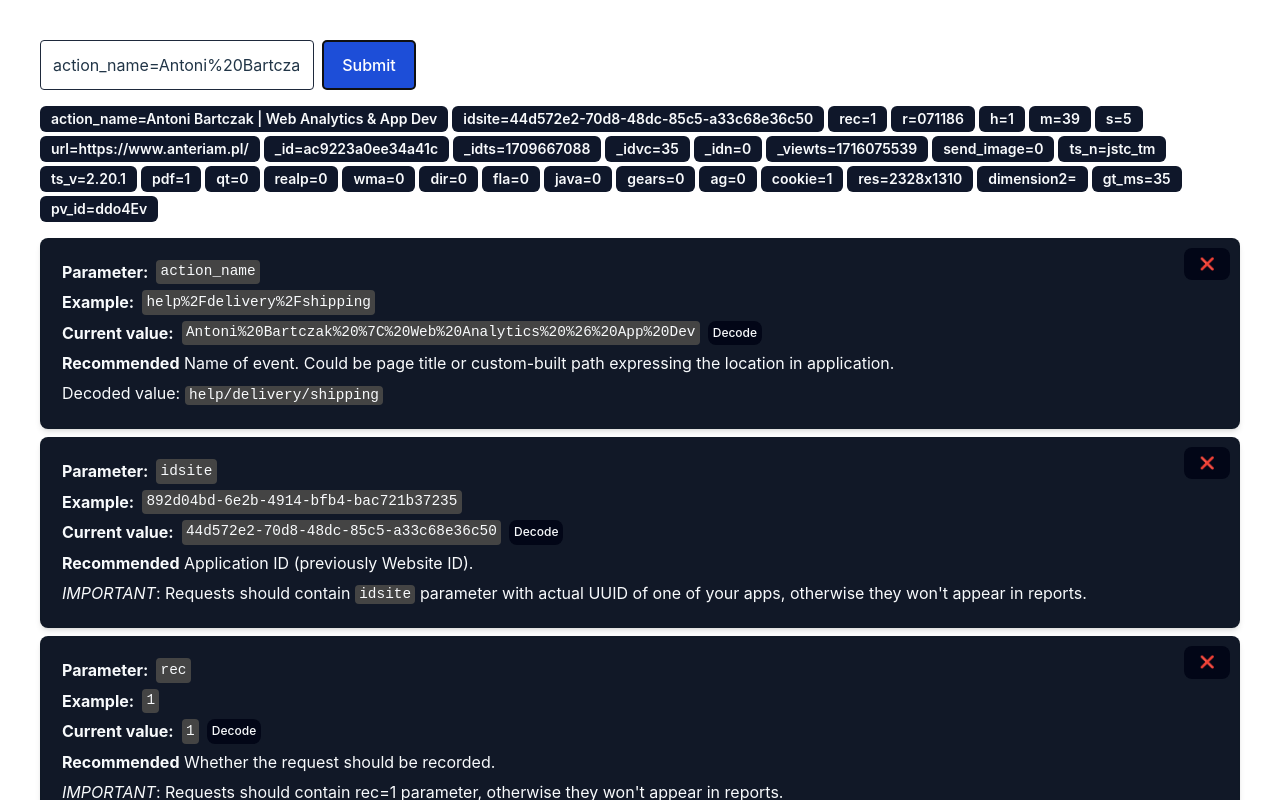
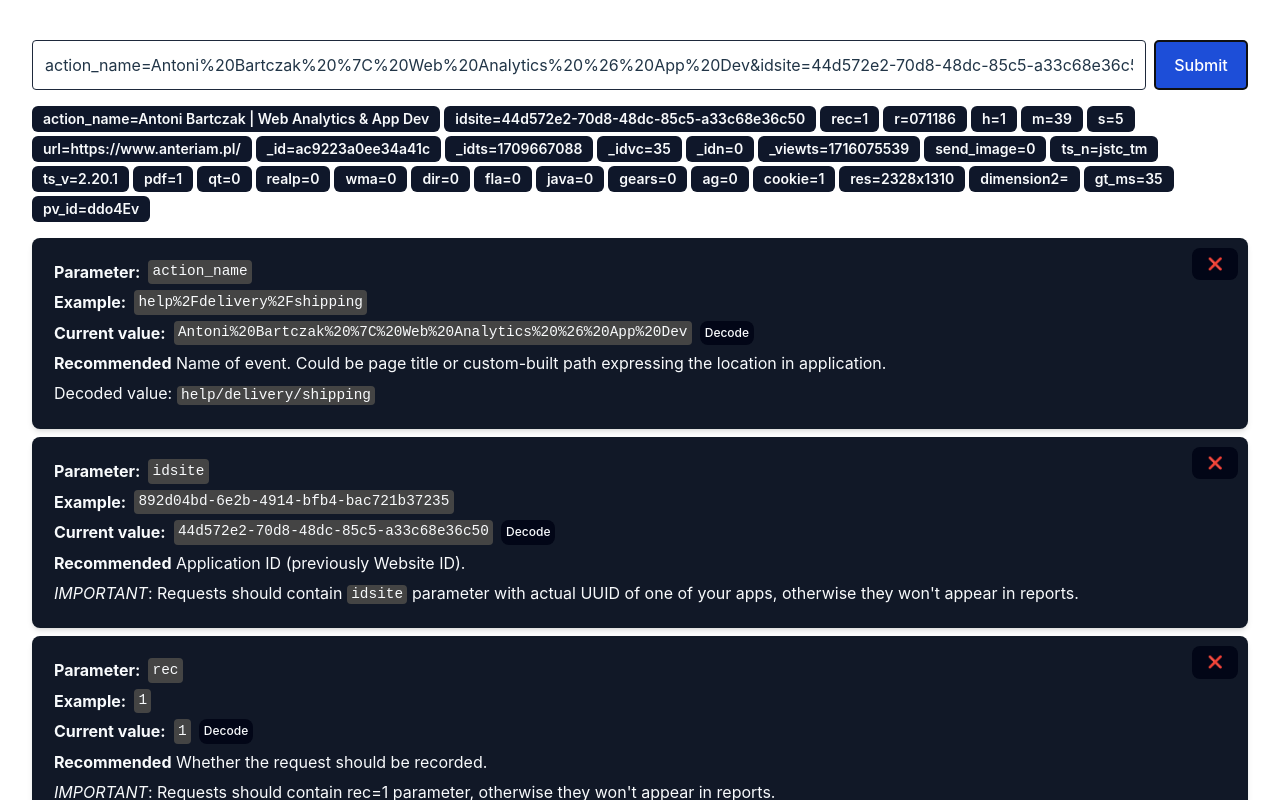
Before and after one commit to anthonybartczak/piwik-pro-request-debug, a React (Vite) app: page / in a window 1280 px wide. Both pictures are taken after a click on the button "Submit". Shown: the top 800 px of the page. Built offline with nearby package versions, Linux system fonts and the light colour scheme.

Commit message:
Sync query string state between parent and child components

```diff
--- a/index.html
+++ b/index.html
@@ -7,7 +7,7 @@
     <title>Vite + React + TS</title>
   </head>
   <body class="flex items-center justify-center bg-gray-900">
-    <div id="root" class="w-full flex items-center justify-center"></div>
+    <div id="root" class="min-w-full flex items-center justify-center"></div>
     <script type="module" src="/src/main.tsx"></script>
   </body>
 </html>
--- a/src/App.tsx
+++ b/src/App.tsx
@@ -2,11 +2,18 @@ import React, { useState } from 'react';
 import parseQueryString from './utils/parseQueryString';
 import ScrollToTopButton from './components/ScrollToTopButton';
 import ParameterDisplay from './components/ParameterDisplay';
-import { Badge } from "./components/ui/badge"
+import { Badge } from './components/ui/badge';
+
+type ParsedQueryString = {
+  name: string;
+  value: string;
+};
 
 const App: React.FC = () => {
-  const [input, setInput] = useState<string>('action_name=Antoni%20Bartczak%20%7C%20Web%20Analytics%20%26%20App%20Dev&idsite=44d572e2-70d8-48dc-85c5-a33c68e36c50&rec=1&r=071186&h=1&m=39&s=5&url=https%3A%2F%2Fwww.anteriam.pl%2F&_id=ac9223a0ee34a41c&_idts=1709667088&_idvc=35&_idn=0&_viewts=1716075539&send_image=0&ts_n=jstc_tm&ts_v=2.20.1&pdf=1&qt=0&realp=0&wma=0&dir=0&fla=0&java=0&gears=0&ag=0&cookie=1&res=2328x1310&dimension2=&gt_ms=35&pv_id=ddo4Ev');
-  const [parsedQueryString, setParsedQueryString] = useState<{ name: string; value: string; }[]>([]);
+  const [input, setInput] = useState<string>(
+    'action_name=Antoni%20Bartczak%20%7C%20Web%20Analytics%20%26%20App%20Dev&idsite=44d572e2-70d8-48dc-85c5-a33c68e36c50&rec=1&r=071186&h=1&m=39&s=5&url=https%3A%2F%2Fwww.anteriam.pl%2F&_id=ac9223a0ee34a41c&_idts=1709667088&_idvc=35&_idn=0&_viewts=1716075539&send_image=0&ts_n=jstc_tm&ts_v=2.20.1&pdf=1&qt=0&realp=0&wma=0&dir=0&fla=0&java=0&gears=0&ag=0&cookie=1&res=2328x1310&dimension2=&gt_ms=35&pv_id=ddo4Ev'
+  );
+  const [parsedQueryString, setParsedQueryString] = useState<ParsedQueryString[]>([]);
 
   const handleInputChange = (event: React.ChangeEvent<HTMLInputElement>) => {
     setInput(event.target.value);
@@ -25,34 +32,39 @@ const App: React.FC = () => {
   };
 
   return (
-    <div className='flex flex-col my-10 mx-10 justify-center gap-y-4'>
+    // Make this div below always keep the same width
+    <div className="flex flex-col my-10 px-8 mx-10 justify-center gap-y-4 min-w-full">
       <ScrollToTopButton />
-      <form onSubmit={handleSubmit} className='flex flex-row gap-x-2'>
+      <form onSubmit={handleSubmit} className="flex flex-row gap-x-2 justify-center min-w-full">
         <input
           type="text"
           value={input}
           onChange={handleInputChange}
           placeholder="Enter Piwik PRO query string"
-          className="p-3 border border-slate-800 rounded"
+          className="p-3 border border-slate-800 rounded min-w-max w-full"
         />
         <button type="submit" className="bg-blue-700 text-white rounded">
           Submit
         </button>
       </form>
-      <div id="badges-container" className='flex flex-row flex-wrap gap-1 justify-stretch'>
+      <div id="badges-container" className="flex flex-row flex-wrap gap-1 justify-stretch">
         {parsedQueryString.map((param) => (
-            <Badge key={param.name} className='text-sm rounded-md bg-slate-900 hover:bg-slate-800'onClick={() => {
-            const element = document.getElementById(param.name);
-            element?.scrollIntoView({
-              behavior: 'smooth'
-            });
-          }}>
-              {param.name}={decodeURIComponent(param.value)}
-            </Badge>
+          <Badge
+            key={param.name}
+            className="cursor-pointer text-sm rounded-md bg-slate-900 hover:bg-slate-800"
+            onClick={() => {
+              const element = document.getElementById(param.name);
+              element?.scrollIntoView({
+                behavior: 'smooth',
+              });
+            }}
+          >
+            {param.name}={decodeURIComponent(param.value)}
+          </Badge>
         ))}
       </div>
-      <div className='flex flex-col gap-y-2'>
-          <ParameterDisplay parsedQueryString={parsedQueryString} />
+      <div className="flex flex-col gap-y-2">
+        <ParameterDisplay parsedQueryString={parsedQueryString} setParsedQueryString={setParsedQueryString} />
       </div>
     </div>
   );
--- a/src/components/ParameterDisplay.tsx
+++ b/src/components/ParameterDisplay.tsx
@@ -1,17 +1,6 @@
+import React, { useState, useEffect } from 'react';
 import Markdown from 'react-markdown';
 import docs from '../utils/docs.json';
-import { useState, useEffect } from 'react';
-
-type Parameter = {
-  name: string;
-  in: string;
-  description: string;
-  schema: Schema;
-  example: string | number | string[];
-  deprecated?: boolean;
-  required?: boolean;
-  apiValue: string;
-};
 
 type Schema = {
   type: string;
@@ -25,12 +14,28 @@ type Schema = {
   oneOf?: Schema[];
 };
 
+type Parameter = {
+  name: string;
+  in: string;
+  description: string;
+  schema: Schema;
+  example: string | number | string[];
+  deprecated?: boolean;
+  required?: boolean;
+  apiValue: string;
+};
+
 type ParsedQueryString = {
   name: string;
   value: string;
 };
 
-function ParameterDisplay({ parsedQueryString }: { parsedQueryString: ParsedQueryString[] }) {
+interface ParameterDisplayProps {
+  parsedQueryString: ParsedQueryString[];
+  setParsedQueryString: React.Dispatch<React.SetStateAction<ParsedQueryString[]>>;
+}
+
+const ParameterDisplay: React.FC<ParameterDisplayProps> = ({ parsedQueryString, setParsedQueryString }) => {
   const [foundParameters, setFoundParameters] = useState<Parameter[]>([]);
 
   useEffect(() => {
@@ -54,25 +59,26 @@ function ParameterDisplay({ parsedQueryString }: { parsedQueryString: ParsedQuer
     setFoundParameters(compareParameters());
   }, [parsedQueryString]);
 
-
   const removeParameter = (parameterName: string) => {
-    setFoundParameters(foundParameters.filter((param: Parameter) => param.name !== parameterName));
-  }
+    setFoundParameters(foundParameters.filter((param) => param.name !== parameterName));
+    setParsedQueryString(parsedQueryString.filter((param) => param.name !== parameterName));
+  };
 
   return (
-    foundParameters.length > 0 && (
     <>
-      {foundParameters.map((parameter: Parameter) => (
-        <div id={parameter.name} className="relative border rounded-md parameter-block gap-y-1.5" key={parameter.name}>
-          <div className='flex flex-row gap-2'>
+      {foundParameters.length > 0 && (
+        <>
+          {foundParameters.map((parameter) => (
+            <div id={parameter.name} className="relative min-w-full border rounded-md parameter-block gap-y-1.5" key={parameter.name}>
+              <div className="flex flex-row gap-2">
                 <strong>Parameter:</strong>
                 <code>{parameter.name}</code>
               </div>
-          <div className='flex flex-row gap-2'>
+              <div className="flex flex-row gap-2">
                 <strong>Example:</strong>
                 <code>{parameter.example}</code>
               </div>
-          <div className='flex flex-row gap-2'>
+              <div className="flex flex-row gap-2">
                 <strong>Current value:</strong>
                 <code>{parameter.apiValue}</code>
                 <button
@@ -83,21 +89,24 @@ function ParameterDisplay({ parsedQueryString }: { parsedQueryString: ParsedQuer
                       setFoundParameters([...foundParameters]);
                     }
                   }}
-              className="text-xs py-0.5 px-1 bg-slate-950 transition duration-300 hover:bg-slate-800">
+                  className="text-xs py-0.5 px-1 bg-slate-950 transition duration-300 hover:bg-slate-800"
+                >
                   Decode
                 </button>
               </div>
               <Markdown>{parameter.description}</Markdown>
               <button
                 onClick={() => removeParameter(parameter.name)}
-            className="absolute top-0 right-0 m-2 text-xs bg-slate-950 transition duration-300 hover:bg-slate-800">
+                className="absolute top-0 right-0 m-2 text-xs bg-slate-950 transition duration-300 hover:bg-slate-800"
+              >
                 ❌
               </button>
             </div>
           ))}
         </>
-    )
+      )}
+    </>
   );
-}
+};
 
 export default ParameterDisplay;
--- a/src/index.css
+++ b/src/index.css
@@ -83,6 +83,7 @@
   text-rendering: optimizeLegibility;
   -webkit-font-smoothing: antialiased;
   -moz-osx-font-smoothing: grayscale;
+
 }
 
 a {
```
Lines whose indentation alone changed are shown as unchanged.
